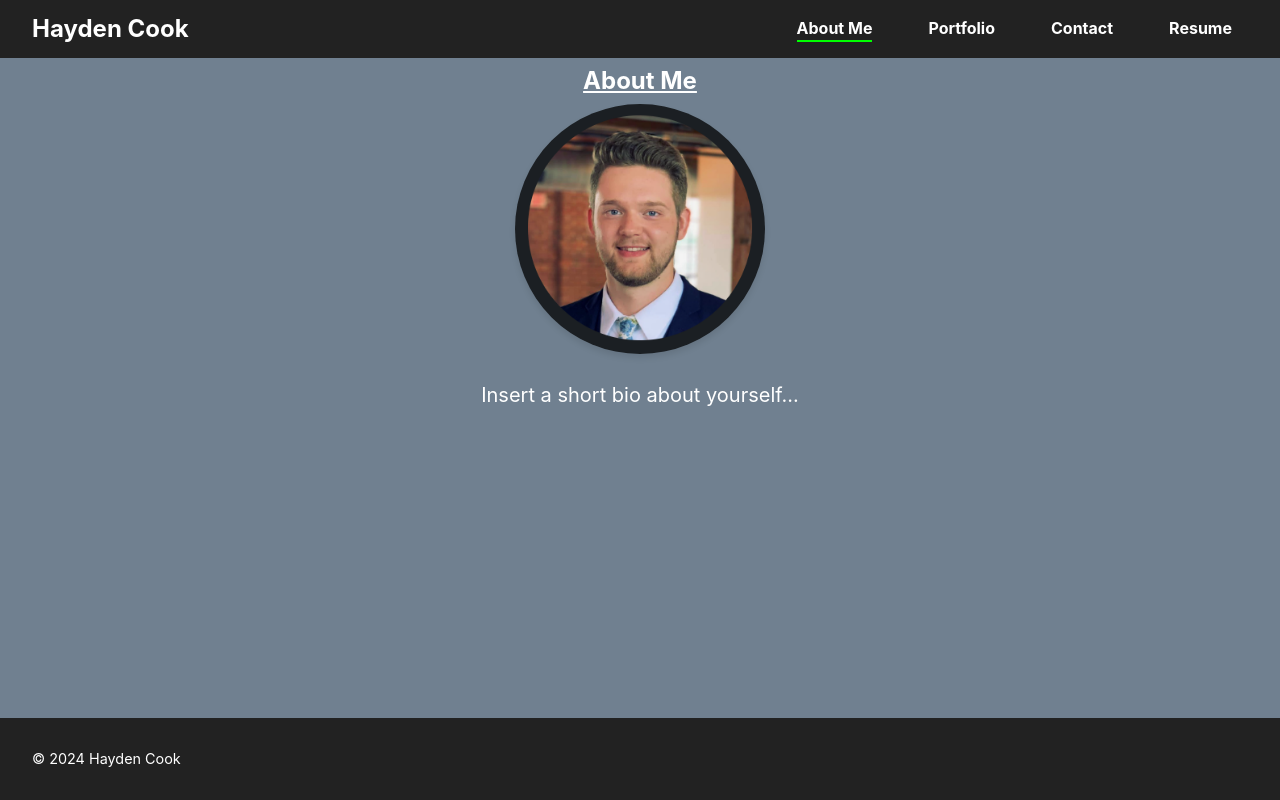
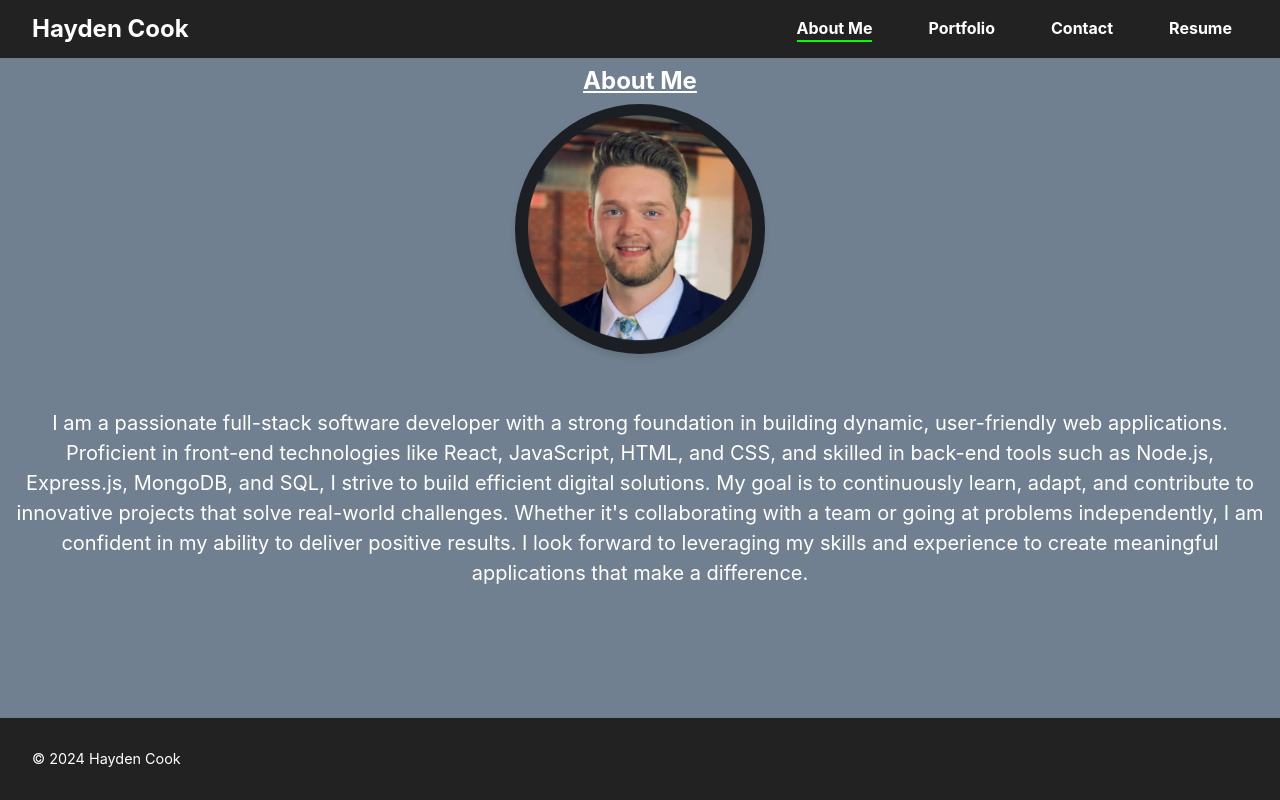
Before and after one commit to Hayden-Cook/Portfolio-React, a React (Vite) app: page / in a window 1280 px wide. Built offline with nearby package versions, Linux system fonts and the light colour scheme.

Commit message:
added bio to the About Me page

```diff
--- a/src/pages/AboutMe.jsx
+++ b/src/pages/AboutMe.jsx
@@ -8,11 +8,11 @@ const AboutMe = () => {
         <section>
             <h2>About Me</h2>
             <img src="/ProfilePic.png" alt="Hayden Cook's picture" />
-            <p>Insert a short bio about yourself...</p>
+            <p>I am a passionate full-stack software developer with a strong foundation in building dynamic, user-friendly web applications. Proficient in front-end technologies like React, JavaScript, HTML, and CSS, and skilled in back-end tools such as Node.js, Express.js, MongoDB, and SQL, I strive to build efficient digital solutions.
+                My goal is to continuously learn, adapt, and contribute to innovative projects that solve real-world challenges. Whether it's collaborating with a team or going at problems independently, I am confident in my ability to deliver positive results. I look forward to leveraging my skills and experience to create meaningful applications that make a difference.
+            </p>
         </section>
     );
 };
 
 export default AboutMe;
-
-// GO BACK AND ADD AN IMAGE AND BIO TO THE ABOUT ME PAGE
--- a/src/pages/Portfolio.jsx
+++ b/src/pages/Portfolio.jsx
@@ -41,7 +41,7 @@ const Portfolio = () => {
             deployedLink: 'https://nmck-sys.github.io/ProjectOne/',
             repoLink: 'https://github.com/nmck-sys/ProjectOne',
         },
-        // COPY THIS OBJECT AND ADD MORE PROJECTS WHEN READY
+
     ];
 
     return (
--- a/src/pages/Resume.jsx
+++ b/src/pages/Resume.jsx
@@ -35,5 +35,3 @@ const Resume = () => {
 };
 
 export default Resume;
-
-// GO BACK AND ADD A RESUME TO THE RESUME PAGE. DECIDE BETWEEN A PDF OR A TEXT VERSION OF YOUR RESUME. USE ANCHOR TAG TO LINK TO THE RESUME FILE.
--- a/src/styles/AboutMe.css
+++ b/src/styles/AboutMe.css
@@ -14,4 +14,5 @@ section p {
     font-size: 1.25rem;
     line-height: 1.5;
     color: #444;
+    margin-top: 3rem;
 }
```
